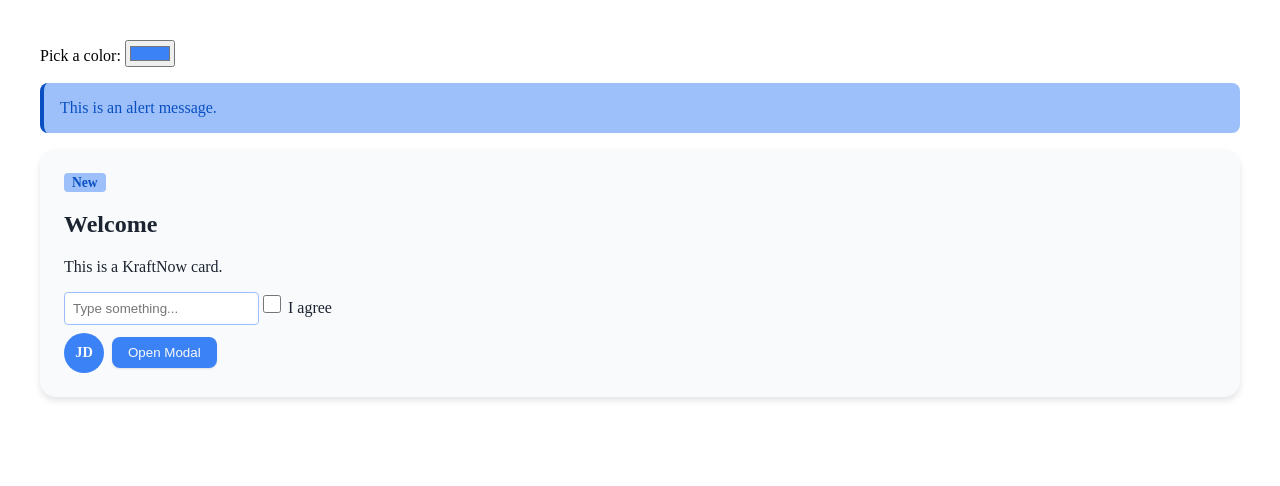
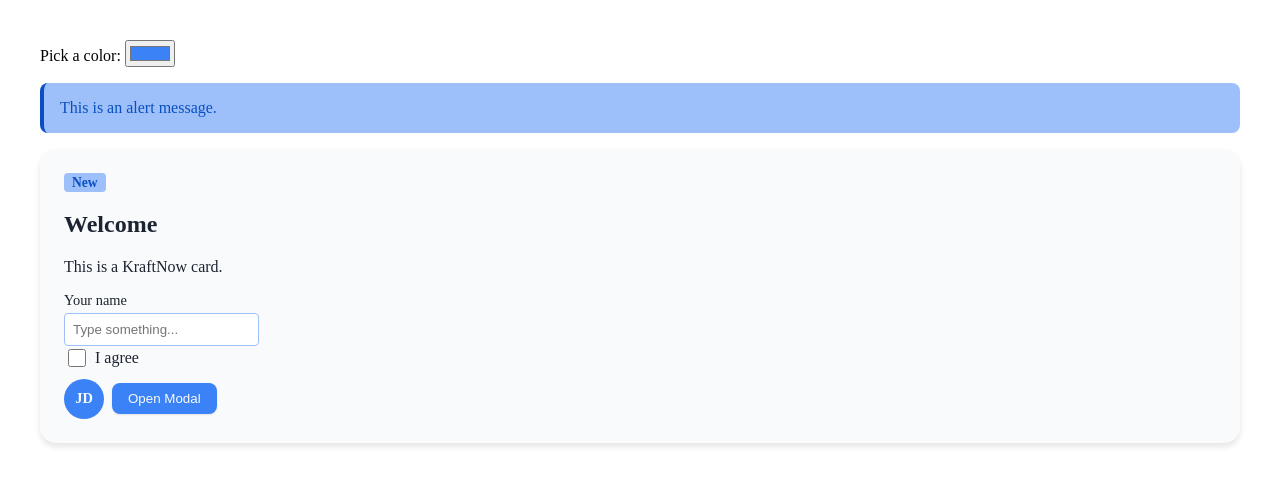
Before and after one commit to mossveil-dev/kraftnow, a React (Vite) app: page / in a window 1280 px wide. Shown: the top 486 px of the page. Built offline with nearby package versions, Linux system fonts and the light colour scheme.

Commit message:
feat: improve accessibility for Button, Modal, Input, and Checkbox

```diff
--- a/src/App.tsx
+++ b/src/App.tsx
@@ -28,10 +28,8 @@ export function App() {
             <Badge>New</Badge>
             <h2>Welcome</h2>
             <p>This is a KraftNow card.</p>
-            <Input placeholder="Type something..." />
-            <label>
-              <Checkbox /> I agree
-            </label>
+            <Input label="Your name" placeholder="Type something..." />
+            <Checkbox label="I agree" />
             <div style={{ display: 'flex', alignItems: 'center', gap: '0.5rem', marginTop: '0.5rem' }}>
               <Avatar name="John Doe" />
               <Button onClick={() => setOpen(true)}>Open Modal</Button>
--- a/src/components/Button.tsx
+++ b/src/components/Button.tsx
@@ -1,19 +1,29 @@
-import { useTheme } from "../core/KraftNowProvider"
+import { useTheme } from '../core/KraftNowProvider'
 
-export function Button({ children, onClick }: { children: React.ReactNode; onClick?: () => void }) {
+export function Button({
+  children,
+  onClick,
+  disabled,
+}: {
+  children: React.ReactNode
+  onClick?: () => void
+  disabled?: boolean
+}) {
   const theme = useTheme()
 
   return (
     <button
       onClick={onClick}
+      disabled={disabled}
       style={{
-          backgroundColor: theme.colors.base,
+        backgroundColor: disabled ? theme.colors.light : theme.colors.base,
         color: theme.colors.background,
         padding: `${theme.spacing.sm} ${theme.spacing.md}`,
         borderRadius: theme.radius.md,
         border: 'none',
         boxShadow: theme.shadow.sm,
-          cursor: 'pointer',
+        cursor: disabled ? 'not-allowed' : 'pointer',
+        opacity: disabled ? 0.6 : 1,
       }}
     >
       {children}
--- a/src/components/Checkbox.tsx
+++ b/src/components/Checkbox.tsx
@@ -1,11 +1,21 @@
 import { useTheme } from '../core/KraftNowProvider'
 
-export function Checkbox(props: React.InputHTMLAttributes<HTMLInputElement>) {
+export function Checkbox({
+  label,
+  id,
+  ...props
+}: React.InputHTMLAttributes<HTMLInputElement> & { label?: string }) {
   const theme = useTheme()
+  const inputId = id ?? label?.toLowerCase().replace(/\s+/g, '-')
 
   return (
+    <label
+      htmlFor={inputId}
+      style={{ display: 'inline-flex', alignItems: 'center', gap: '6px', cursor: 'pointer' }}
+    >
       <input
         type="checkbox"
+        id={inputId}
         {...props}
         style={{
           width: '18px',
@@ -14,5 +24,7 @@ export function Checkbox(props: React.InputHTMLAttributes<HTMLInputElement>) {
           cursor: 'pointer',
         }}
       />
+      {label}
+    </label>
   )
 }
--- a/src/components/Input.tsx
+++ b/src/components/Input.tsx
@@ -1,10 +1,22 @@
 import { useTheme } from '../core/KraftNowProvider'
 
-export function Input(props: React.InputHTMLAttributes<HTMLInputElement>) {
+export function Input({
+  label,
+  id,
+  ...props
+}: React.InputHTMLAttributes<HTMLInputElement> & { label?: string }) {
   const theme = useTheme()
+  const inputId = id ?? label?.toLowerCase().replace(/\s+/g, '-')
 
   return (
+    <div>
+      {label && (
+        <label htmlFor={inputId} style={{ display: 'block', marginBottom: '4px', fontSize: '0.9rem' }}>
+          {label}
+        </label>
+      )}
       <input
+        id={inputId}
         {...props}
         style={{
           padding: theme.spacing.sm,
@@ -14,5 +26,6 @@ export function Input(props: React.InputHTMLAttributes<HTMLInputElement>) {
           outline: 'none',
         }}
       />
+    </div>
   )
 }
--- a/src/components/Modal.tsx
+++ b/src/components/Modal.tsx
@@ -1,3 +1,4 @@
+import { useEffect } from 'react'
 import { useTheme } from '../core/KraftNowProvider'
 
 export function Modal({
@@ -11,10 +12,20 @@ export function Modal({
 }) {
   const theme = useTheme()
 
+  useEffect(() => {
+    function handleEscape(e: KeyboardEvent) {
+      if (e.key === 'Escape') onClose()
+    }
+    if (open) document.addEventListener('keydown', handleEscape)
+    return () => document.removeEventListener('keydown', handleEscape)
+  }, [open, onClose])
+
   if (!open) return null
 
   return (
     <div
+      role="dialog"
+      aria-modal="true"
       style={{
         position: 'fixed',
         inset: 0,
```
Lines whose indentation alone changed are shown as unchanged.
